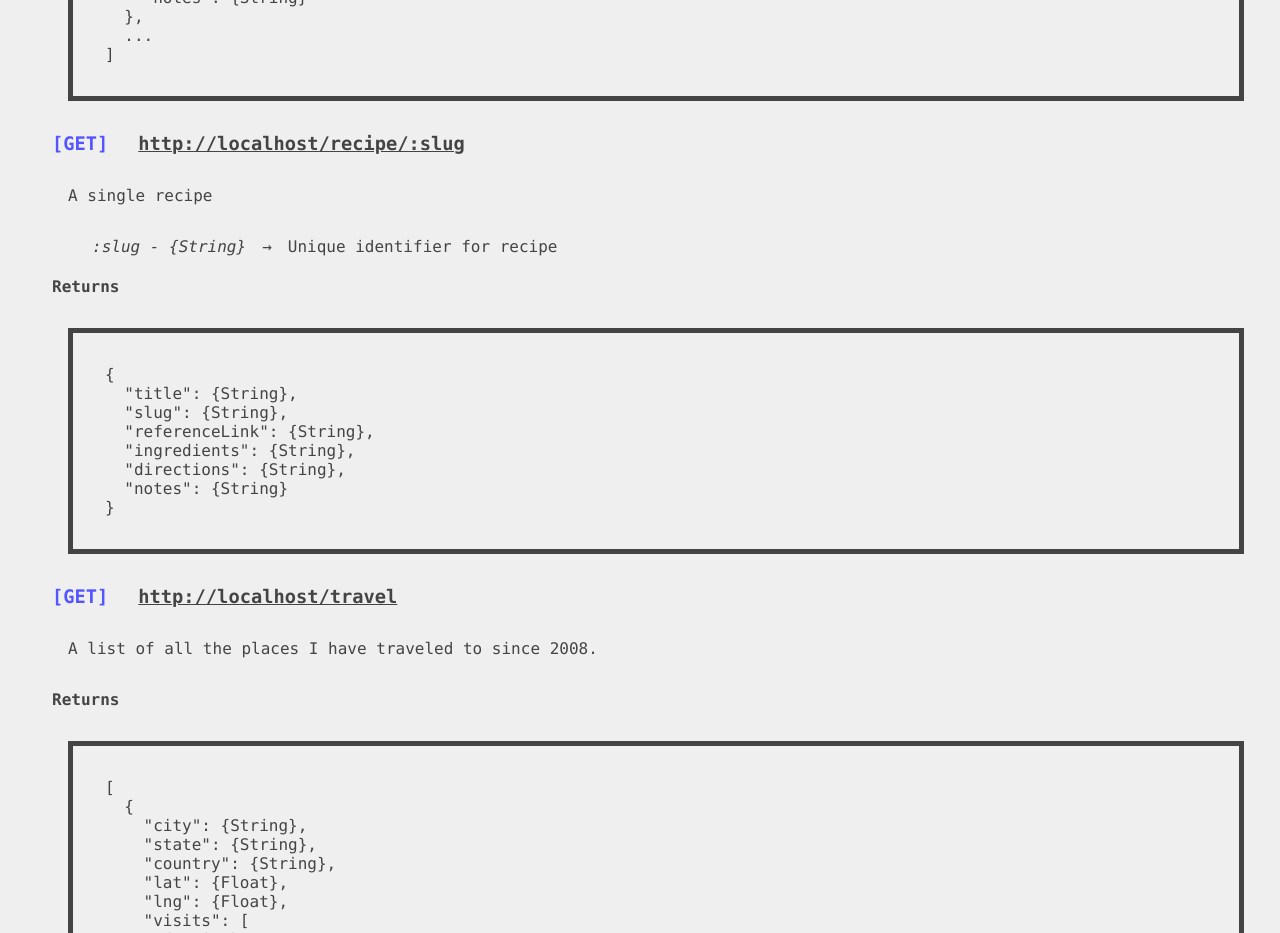
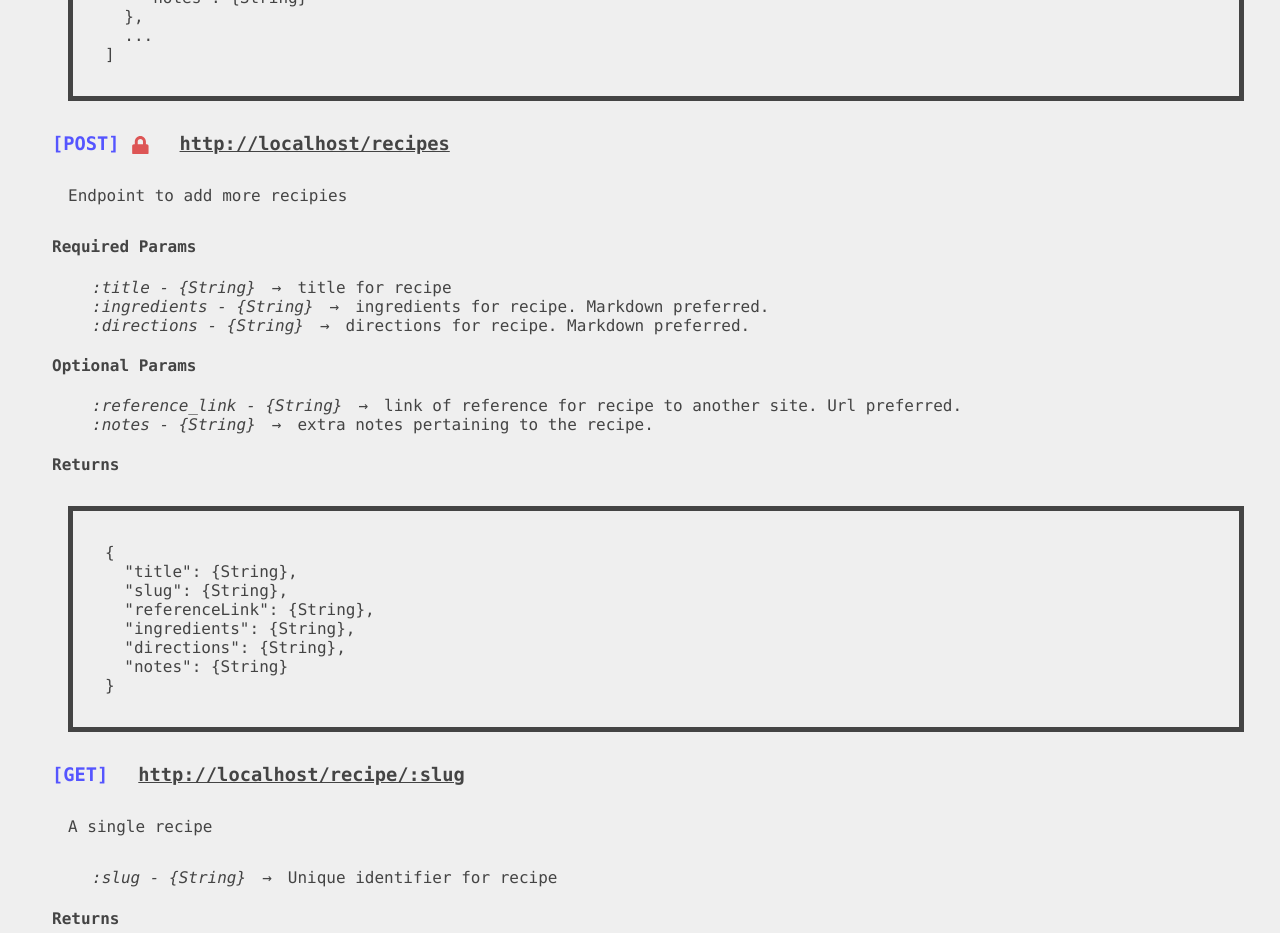
Before and after one commit to jsegal205/jimsegal-api, a website: page docs/index.html in a window 1280 px wide. Shown: the part 1580-2513 px from the top of the page. Drawn offline with Linux system fonts and the light colour scheme.

Commit message:
add docs

```diff
--- a/docs/index.html
+++ b/docs/index.html
@@ -48,6 +48,12 @@
       .inputparams .param::after {
         padding-left: 1em;
         content: "→";
+      }
+      .authenticated svg {
+        color: #dd5555;
+        height: 1em;
+        vertical-align: middle;
+        width: 1em;
       }
     </style>
   </head>
@@ -135,6 +141,67 @@
         &nbsp;&nbsp;},<br />
         &nbsp;&nbsp;...<br />
         ]
+      </blockquote>
+      <h3>
+        <span class="httpverb"
+          >[POST]
+          <span class="authenticated" title="authentication required">
+            <svg
+              aria-hidden="true"
+              focusable="false"
+              data-prefix="fas"
+              data-icon="lock"
+              role="img"
+              xmlns="http://www.w3.org/2000/svg"
+              viewBox="0 0 448 512"
+              class="svg-inline--fa fa-lock fa-w-14"
+            >
+              <path
+                fill="currentColor"
+                d="M400 224h-24v-72C376 68.2 307.8 0 224 0S72 68.2 72 152v72H48c-26.5 0-48 21.5-48 48v192c0 26.5 21.5 48 48 48h352c26.5 0 48-21.5 48-48V272c0-26.5-21.5-48-48-48zm-104 0H152v-72c0-39.7 32.3-72 72-72s72 32.3 72 72v72z"
+                class=""
+              ></path>
+            </svg>
+          </span>
+        </span>
+        <a class="endpoint" href="#">/recipes</a>
+      </h3>
+      <div class="abstract">
+        Endpoint to add more recipies
+      </div>
+      <h4>Required Params</h4>
+      <ul class="inputparams">
+        <li><span class="param">:title - {String}</span>title for recipe</li>
+        <li>
+          <span class="param">:ingredients - {String}</span>ingredients for
+          recipe. Markdown preferred.
+        </li>
+        <li>
+          <span class="param">:directions - {String}</span>directions for
+          recipe. Markdown preferred.
+        </li>
+      </ul>
+      <h4>Optional Params</h4>
+      <ul class="inputparams">
+        <li>
+          <span class="param">:reference_link - {String}</span>link of reference
+          for recipe to another site. Url preferred.
+        </li>
+        <li>
+          <span class="param">:notes - {String}</span>extra notes pertaining to
+          the recipe.
+        </li>
+      </ul>
+      <h4>Returns</h4>
+      <blockquote>
+        { <br />
+        &nbsp;&nbsp;"title": {String},<br />
+        &nbsp;&nbsp;"slug": {String},<br />
+        &nbsp;&nbsp;"referenceLink": {String},<br />
+        &nbsp;&nbsp;"ingredients": {String},<br />
+        &nbsp;&nbsp;"directions": {String},<br />
+        &nbsp;&nbsp;"notes": {String}<br />
+        }
       </blockquote>
       <h3>
         <span class="httpverb">[GET]</span>
```
